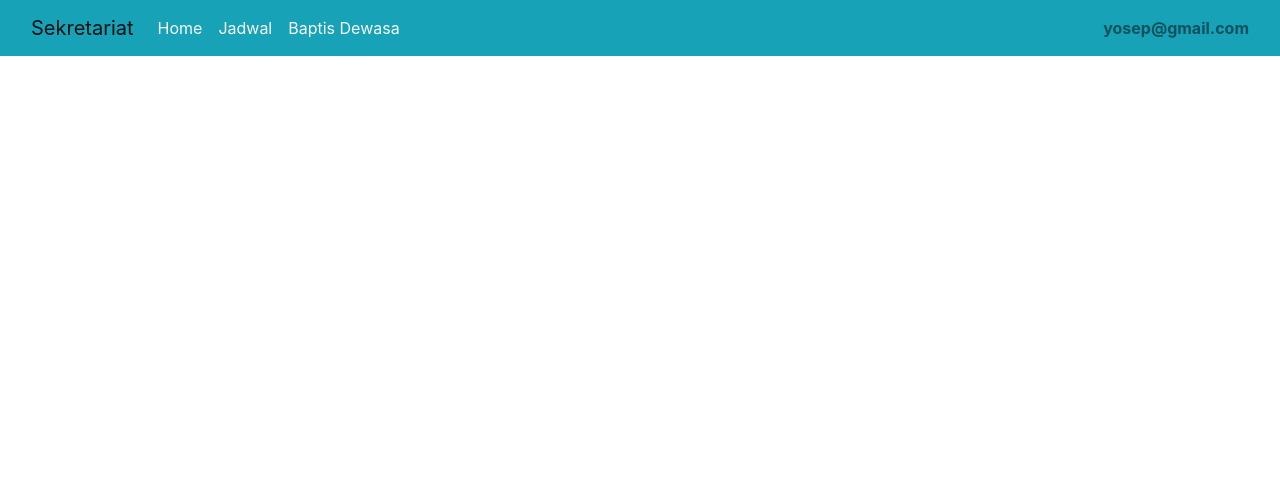
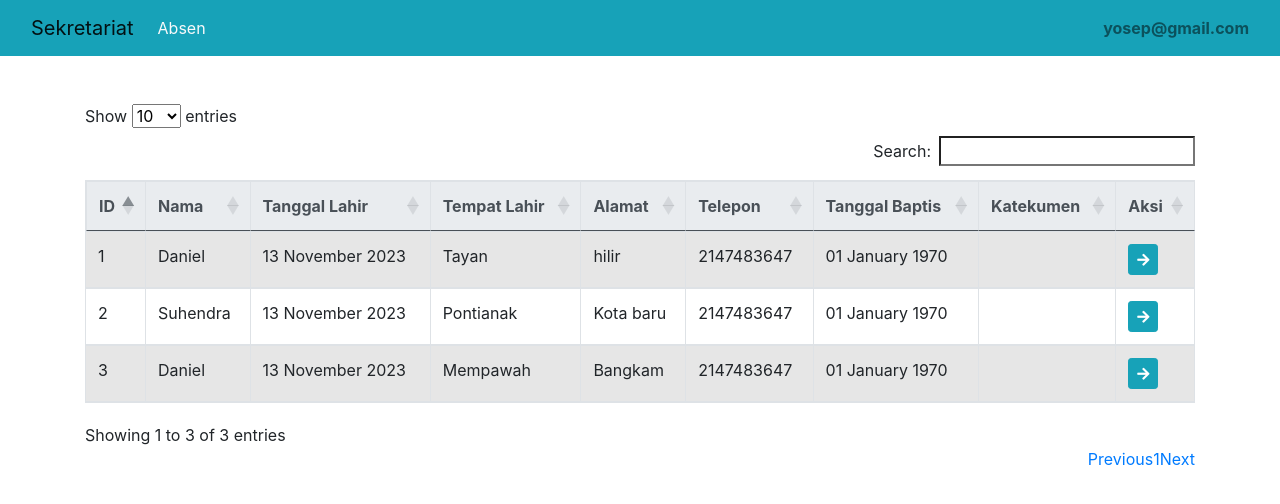
Before and after one commit to yosepdoni/Paroki_Mempawah, a PHP site: page /paroki_mempawah/admin/index.php?p=absen in a window 1280 px wide. Shown: the top 504 px of the page. Run offline with PHP 8.4, Linux system fonts and the light colour scheme; a user stored in the database is signed in; data comes from the database, SQL or seed files in the repository; data that the repository does not hold is empty; some libraries are stand-ins or nearby versions.

Commit message:
pembaharuan fitur dan perbaiki bug

```diff
--- a/admin/index.php
+++ b/admin/index.php
@@ -58,6 +58,9 @@
         else if($page=="jadwal"){
             include "jadwal.php";
         }
+        else if($page=="absen"){
+          include "katekis/absen.php";
+        }
         else if($page=="baptis_dewasa"){
           include "baptis/dewasa.php";
         }
--- /dev/null
+++ b/admin/katekis/absen.php
@@ -0,0 +1,82 @@
+<link rel="stylesheet" href="https://cdnjs.cloudflare.com/ajax/libs/font-awesome/5.11.2/css/all.min.css">
+<script src="https://code.jquery.com/jquery-3.5.1.js"></script>
+<script src="https://cdn.datatables.net/1.11.4/js/jquery.dataTables.min.js"></script>
+<!-- <link rel="stylesheet" href="//maxcdn.bootstrapcdn.com/bootstrap/3.3.6/css/bootstrap.min.css" /> -->
+<link rel="stylesheet" href="https://cdn.datatables.net/1.10.12/css/dataTables.bootstrap.min.css" />
+
+<div class="col-md-12 mt-5">
+  <div class="container">
+    <script src="https://code.jquery.com/jquery-3.1.0.js"></script>
+    <script src="//cdn.datatables.net/1.10.12/js/jquery.dataTables.min.js"></script>
+    <div class="table-responsive">
+      <table id="tabel-data" class="table table-striped table-bordered" width="100%">
+        <thead class="thead-light">
+          <tr>
+            <th scope="col">ID</th>
+            <th scope="col">Nama</th>
+            <th scope="col">Tanggal Lahir</th>
+            <th scope="col">Tempat Lahir</th>
+            <th scope="col">Alamat</th>
+            <th scope="col">Telepon</th>
+            <th scope="col">Tanggal Baptis</th>
+            <th scope="col">Katekumen</th>
+            <th scope="col">Aksi</th>
+          </tr>
+        </thead>
+        <tbody>
+          <?php
+
+          include "../koneksi.php";
+          $data = mysqli_query($conn, "select * from baptis where jenis_baptis='dewasa'");
+          $no = 1;
+          while ($result = mysqli_fetch_array($data)) {
+          ?>
+            <?php
+            if (isset($_POST['tambah']) && $_POST['add_absen'] == $d['id_user']) {
+              // Perform the database update
+              $IdUser = $d['id_user'];
+              $updateQuery = "UPDATE absen SET kehadiran='+ 1' WHERE id_user = '$IdUser'";
+              $result = mysqli_query($conn, $updateQuery);
+              if ($result) {
+                $d['kehadiran'] = '1';
+                echo "<script>window.location.href='index.php?p=absen'</script>";
+                exit;
+              } else {
+                echo "Gagal update status: ";
+              }
+            }
+            ?>
+            <tr>
+              <form method="POST">
+                <td><?= $no++; ?></td>
+                <input type="hidden" name="add_absen" value="<?= $d['id_pesanan']; ?>">
+                <td><?php echo $result['nama']; ?></td>
+                <td><?php echo date('d F Y', strtotime($result['tgl_lahir'])); ?></td>
+                <td><?php echo $result['tempat_lahir']; ?></td>
+                <td><?php echo $result['alamat']; ?></td>
+                <td><?php echo $result['telepon']; ?></td>
+                <td><?php echo date('d F Y', strtotime($result['tgl_baptis'])); ?></td>
+                <td><?php echo $result['katekumen']; ?></td>
+                <!-- <td>
+                  <a href="index.php?p=edit_jadwal&id=<?= $result['id']; ?>" class="btn btn-info btn-sm"><i class="fa fa-edit"></i></a>&nbsp;
+                  <a onclick="return confirm('apakah anda yakin? ');" href="index.php?p=ac_delete_jadwal&id=<?= $result['id'] ?>" class="btn btn-danger btn-sm"><i class="fa fa-trash">&nbsp;</i></a>
+                </td> -->
+                <td>
+                      <button type="submit" class="btn btn-info btn-sm"> <i class="fa fa-arrow-right"></i> </button>
+                      </td>
+              </form>
+            </tr>
+          <?php
+
+          }
+          ?>
+        </tbody>
+      </table>
+      <script>
+        $(document).ready(function() {
+          $('#tabel-data').DataTable();
+        });
+      </script>
+    </div>
+  </div>
+</div>
--- a/admin/navbar.php
+++ b/admin/navbar.php
@@ -9,7 +9,14 @@ include '../session.php';
         </button>
         <div class="collapse navbar-collapse" id="navbarNav">
             <ul class="navbar-nav me-auto mb-2 mb-lg-0">
-                <li class="nav-item">
+            <?php
+        // Check if the user is logged in and has the appropriate level
+        $userLevel = isset($_SESSION["level"]) ? $_SESSION["level"] : "";
+
+        // Display "Produk" only if logged in and not as "Admin"
+        if (!empty($_SESSION['email']) && $userLevel === "admin") {
+          echo '
+            <li class="nav-item">
                     <a class="nav-link active text-light fs-6" aria-current="page" href="./">Home</a>
                 </li>
                 <li class="nav-item">
@@ -18,15 +25,25 @@ include '../session.php';
                 <li class="nav-item">
                     <a class="nav-link text-light fs-6" href="index.php?p=baptis_dewasa">Baptis Dewasa</a>
                 </li>
-            </ul>
-            <span class="navbar-text">
-                <?php
+            </ul>';
+        }else {
+            echo '
+            <li class="nav-item">
+                    <a class="nav-link active text-light fs-6" aria-current="page" href="index.php?p=absen">Absen</a>
+                </li>
+                </ul>';
+        }
+
+
                 if (isset($_SESSION['email'])) {
-                    echo '<b>' . $_SESSION['email'] . '</b>';
+                    echo '
+                    <span class="navbar-text">
+                    <b>' . $_SESSION['email'] . '</b>
+                    </span>';
                 } else {
                 }
                 ?>
-            </span>
+
         </div>
     </div>
 </nav>
--- a/aksi/post_dewasa.php
+++ b/aksi/post_dewasa.php
@@ -3,6 +3,7 @@
 include '../koneksi.php';
 
 // Menangkap data yang dikirim dari form
+$id_user = $_POST['id_user'];
 $jenis_baptis = 'dewasa';
 $nama_baptis = $_POST['nama'];
 $tanggal_lahir = $_POST['tgl_lahir'];
@@ -22,7 +23,7 @@ $uploadDir = '../uploads/';
 move_uploaded_file($gambarTmpName, $uploadDir . $gambarName);
 
 // Memasukkan data ke database
-mysqli_query($conn,"insert into baptis values('','$jenis_baptis','$nama_baptis','$tanggal_lahir','$tempat_lahir', '','$alamat','$telp', '$gambarName','')");
+mysqli_query($conn,"insert into baptis values('','$id_user','$jenis_baptis','$nama_baptis','$tanggal_lahir','$tempat_lahir', '','$alamat','$telp', '$gambarName','')");
 
 // Mengalihkan halaman kembali ke index.php
 echo "<script>alert('Pendaftaran berhasil disimpan'); window.location.href='../index.php?p=baptis_dewasa'</script>";
--- a/login_process.php
+++ b/login_process.php
@@ -29,7 +29,9 @@ if ($cek > 0) {
             exit();
         case 'katekis':
             $_SESSION['level'] = 'katekis';
+            header("Location: ./admin/");
             break;
+            exit();
         case 'admin':
             $_SESSION['level'] = 'admin';
             header("Location: ./admin/"); // Adjusted path
```
Also changed, not shown: baptis_dewasa.php (+16 -2 lines), session.php (line endings or trailing spaces).
